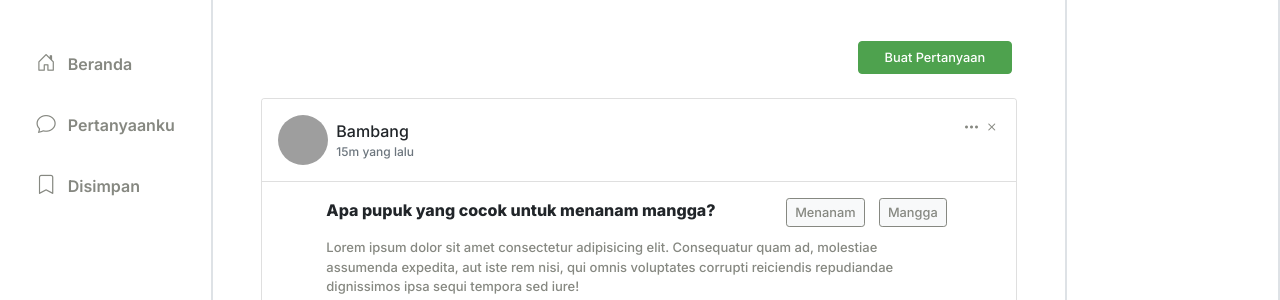
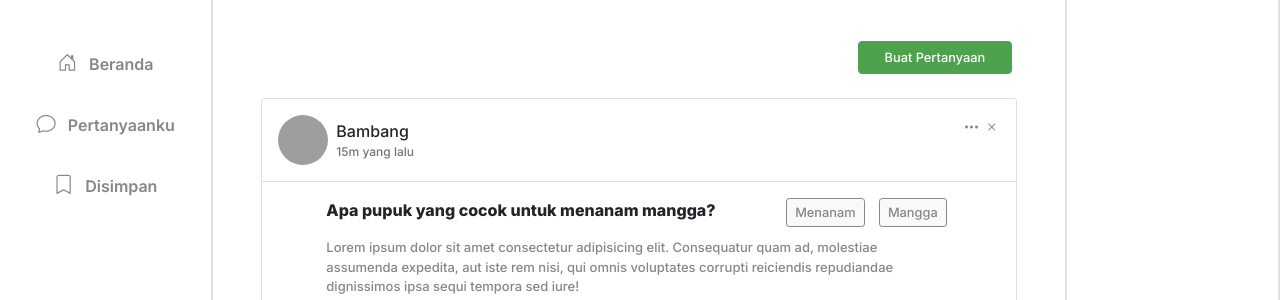
Before and after one commit to parimartha27/TanyaNi, a Flask app: page / in a window 1280 px wide. Shown: the part 72-372 px from the top of the page. Run offline with Flask 2, Linux system fonts and the light colour scheme; some libraries are stand-ins or nearby versions; grey boxes are pictures that could not be loaded.

Commit message:
small changes

```diff
--- a/website/static/css/base.css
+++ b/website/static/css/base.css
@@ -83,6 +83,7 @@ body{
     font-size: 1rem;
     font-weight: 600;
     color: #868881;
+    text-align: center;  /*disini*/
 }
 
 .menu .bi{
--- a/website/templates/base.html
+++ b/website/templates/base.html
@@ -63,7 +63,7 @@
     <div class="row test">
       <div class="col-2 border-end border-2 p-0 overflow">
         <div class="container-fluid side-bar">
-          <ul class="nav flex-column align-items-center align-items-sm-start" id="menu">
+          <ul class="nav align-items-center align-items-sm-start" id="menu">
               <li class="nav-item p-2 tos">
                   <a href="#" class="nav-link align-middle px-0 font-italic menu">
                       <i class="bi bi-house-door"></i> <span class="ms-2 d-none d-lg-inline">Beranda</span>
```
